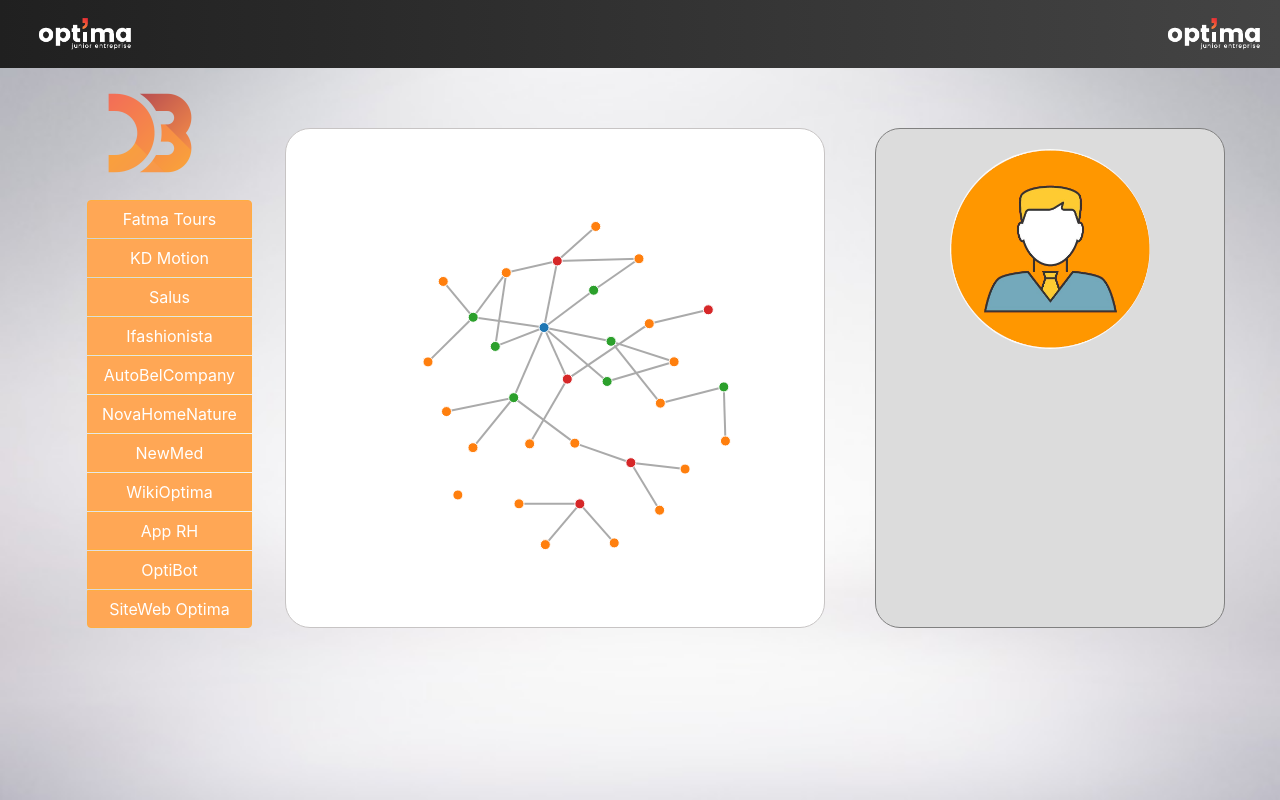
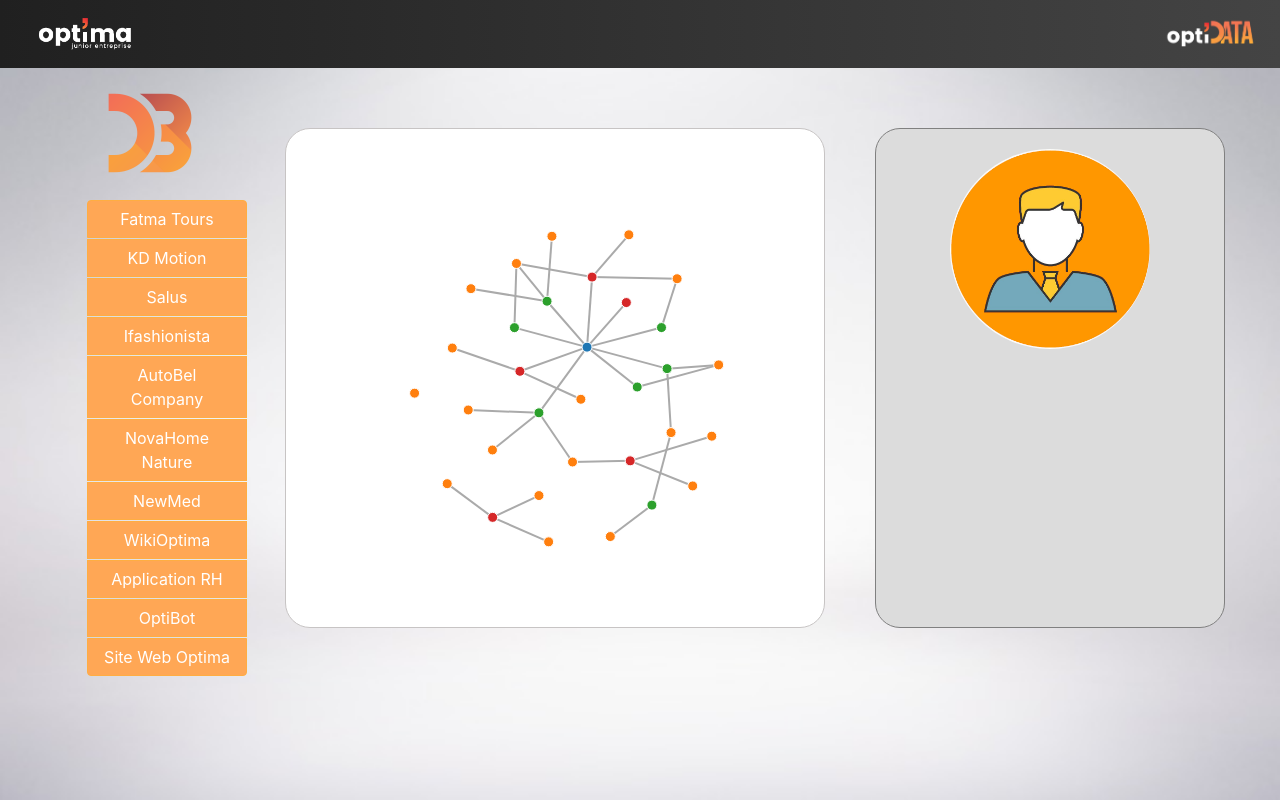
Before and after one commit to jelelfliss/Optivisualization, a plain HTML site: page index.html in a window 1280 px wide. Drawn offline with nearby package versions, Linux system fonts and the light colour scheme.

Commit message:
Avatar Update

```diff
--- a/index.html
+++ b/index.html
@@ -16,7 +16,7 @@
     <div class="container">
       <a class="navbar-brand" href="https://optimaje.com/"><img class="logo" src="assets/logo.png"></a>
     </div>
-    <div style="nav-right: auto;"><img class="logo" src="assets/logo.png"></div>
+    <div style="nav-right: auto;"><img class="logo" src="assets/optidata.png"></div>
   </nav>
   <div class="container">
     <div class="row">
@@ -31,13 +31,13 @@
             <div class="btn btn-primary extern">KD Motion</div>
             <div class="btn btn-primary extern">Salus</div>
             <div class="btn btn-primary extern">Ifashionista</div>
-            <div class="btn btn-primary extern">AutoBelCompany</div>
-            <div class="btn btn-primary extern">NovaHomeNature</div>
+            <div class="btn btn-primary extern">AutoBel Company</div>
+            <div class="btn btn-primary extern">NovaHome Nature</div>
             <div class="btn btn-primary extern">NewMed</div>
             <div class="btn btn-primary intern">WikiOptima</div>
-            <div class="btn btn-primary intern">App RH</div>
+            <div class="btn btn-primary intern">Application RH</div>
             <div class="btn btn-primary intern">OptiBot</div>
-            <div class="btn btn-primary intern">SiteWeb Optima</div>
+            <div class="btn btn-primary intern">Site Web Optima</div>
 
 
           </div>
--- a/js/data/graphFile.json
+++ b/js/data/graphFile.json
@@ -290,7 +290,7 @@
         "value": 1
       },
       {
-        "source": "Mootasam Tlili",
+        "source": "Mouwaffak Hagui",
         "target": "SiteWebOptima",
         "value": 1
       }
--- a/js/main.js
+++ b/js/main.js
@@ -4,7 +4,9 @@
 var color = d3.scaleOrdinal(d3.schemeCategory10);
 var node_selected = false;
 
-
+function detect_project(data){
+    console.log(data);
+}
 
 
 
@@ -67,6 +69,9 @@
     .attr("r", function(d){ return 5})
     .attr("fill", function(d) { return color(d.group); })
     .on("click",function(d){
+        if (d.group==3 | d.group==4){
+            detect_project(d);
+        }
         d3.select(this).attr("r",10);
         return info_update(d)})
     .on("mouseover",function(d){
@@ -100,15 +105,7 @@
 function info_update(data){
 
     $(".avatar").attr("src","./assets/avatars/"+data.id+".png");
-    /*if ($(".avatar".attr("width"))<100){
-        console.log("Not Found !")
-    }*/
-
-
     $(".Name").text(data.id);
-
-    console.log( $(".avatar").attr("src"));
-
 
 }
 
```
Also changed, not shown: assets/avatars/Chatbot.png (added), assets/avatars/Emeni Jomaa.png (added), assets/avatars/Mehdi Ellouze.png (added), assets/avatars/Nabil Namsi.png (added), assets/avatars/OptimaWebSite.png (added), assets/avatars/Raed Hadj Youssef.png (added), assets/avatars/Sami Ben Abderrazak.png (added), assets/avatars/SiteWebOptima.png (added), assets/avatars/Zaid Selmi.png (added), assets/optidata.png (added), 1 other file.
